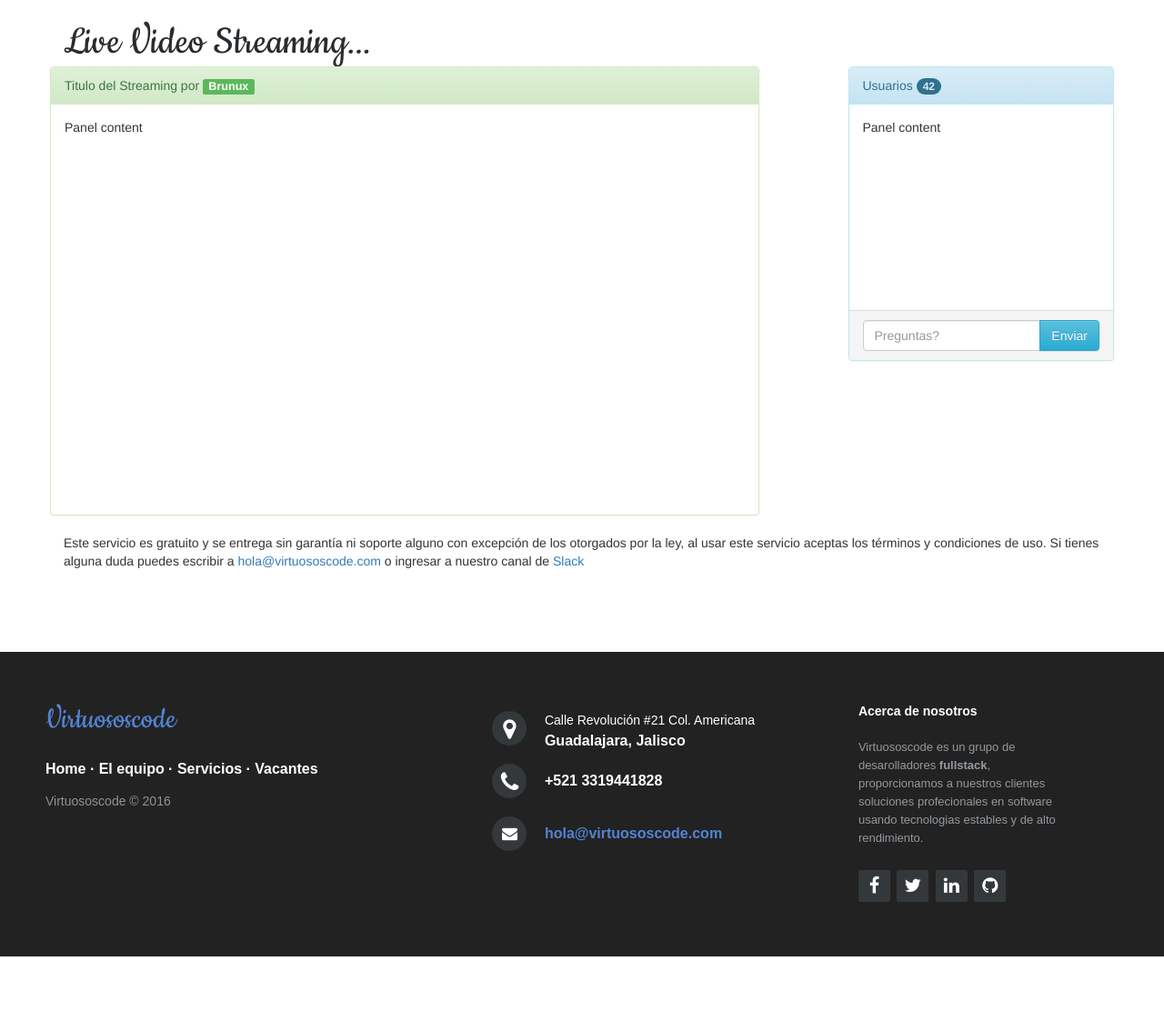
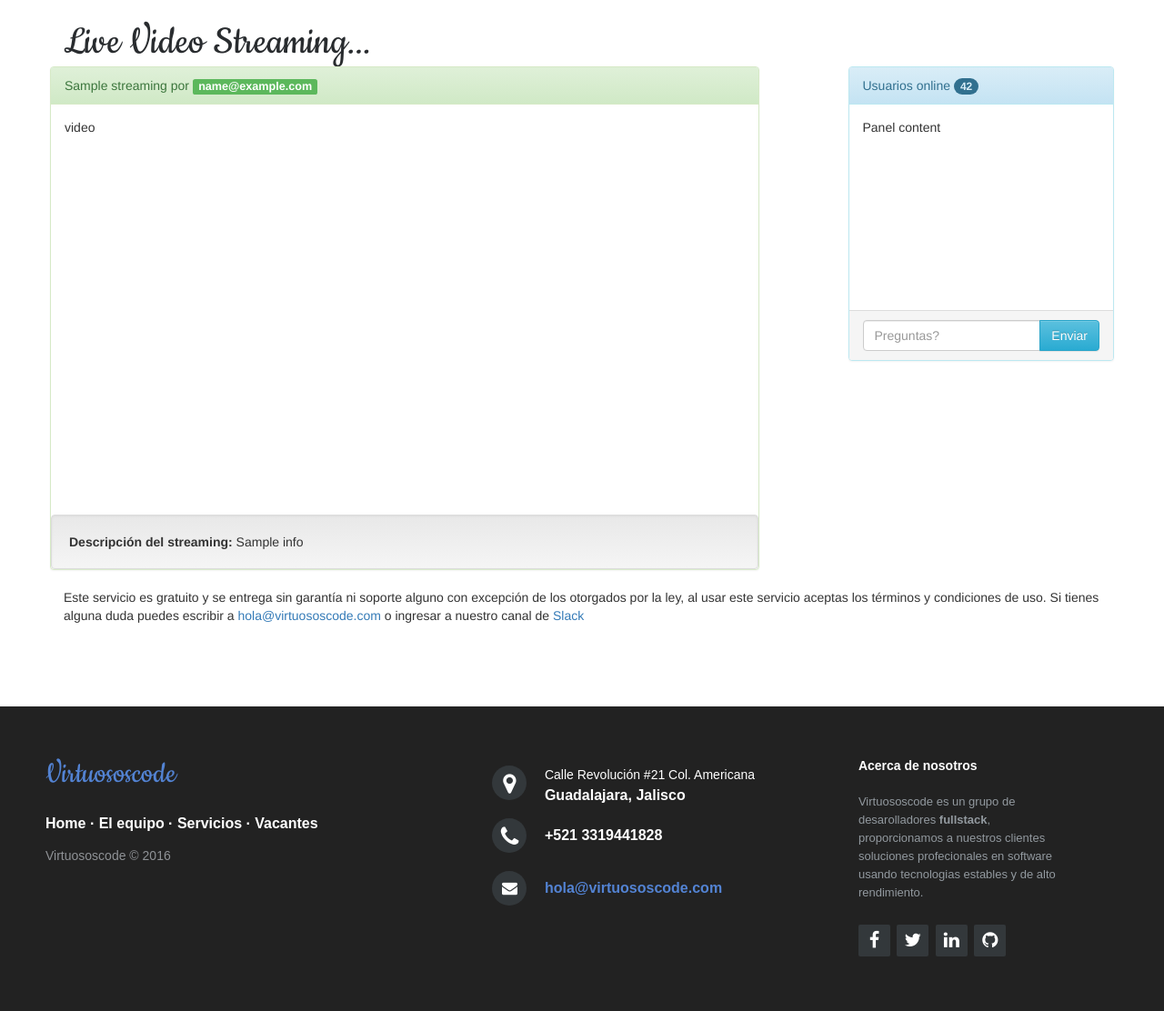
Before and after one commit to Brunux/django-streaming, a Django app: template templates/streaming.html in a window 1280 px wide. Shown: the part 52-1164 px from the top of the page at 91% size. Before the commit the page ends 1104 px from the top, so only its background shows below. Run offline with Django 3.2, Linux system fonts and the light colour scheme; the template is opened without the code that fills it: most values are stand-ins (such as "Sample title", 1, 10 or a date in 2020); some libraries are stand-ins or nearby versions.

Commit message:
Add streaming info to template

```diff
--- a/static/css/styles.css
+++ b/static/css/styles.css
@@ -17,3 +17,7 @@
 .paggind-off {
 	padding: 0 0 0 0;
 }
+
+.margin-off {
+	margin: 0 0 0 0;
+}
--- a/streamingapp/urls.py
+++ b/streamingapp/urls.py
@@ -6,6 +6,7 @@ urlpatterns = [
     # A view named "home" is referenced in a few places.
     # Make sure to update the references if you change or delete this url line!
     url(r"^$", views.home, name="home"),
-    url(r"^create-streaming/$", views.streamingCreateView, name="create-streaming"),
-    url(r"^streaming/$", views.streamingView, name="streaming"),
+    url(r"^create-streaming/$", views.streaming_create_view, name="create-streaming"),
+    url(r"^streaming/$", views.streaming_view, name="streaming"),
+    url(r"[a-f0-9]{8}-?[a-f0-9]{4}-?4[a-f0-9]{3}-?[89ab][a-f0-9]{3}-?[a-f0-9]{12}", views.streaming_view_linked, name="streaming-linked"),
 ]
--- a/templates/home.html
+++ b/templates/home.html
@@ -47,7 +47,7 @@
           <div class="panel-body">
             Streaming img
           </div>
-          <div class="panel-footer"><button type="button" class="btn btn-info">Ingresar</button></div>
+          <div class="panel-footer"><a href="/{{ streaming.uuid }}/" class="btn btn-info" role="button">Ingresar</a></div>
         </div>
         {% if forloop.counter|divisibleby:3 %}
          </div><div class="row">
--- a/templates/streaming.html
+++ b/templates/streaming.html
@@ -4,15 +4,16 @@
 <h1 class="logo-header">Live Video Streaming...</h1>
 <div class="row">
   <div class="panel panel-success col-md-8 paggind-off">
-    <div class="panel-heading">Titulo del Streaming por <span class="label label-success"><big> Brunux </big></span></div>
+    <div class="panel-heading">{{ streaming.title }} por <span class="label label-success"><big> {{streaming.user_email}} </big></span></div>
     <div class="panel-body">
       <div class="embed-responsive embed-responsive-16by9">
-        Panel content
+        video
       </div>
     </div>
+    <p class="well margin-off"><strong>Descripción del streaming: </strong>{{ streaming.info }}</p>
   </div>
   <div class="panel panel-info col-md-3 paggind-off pull-right">
-    <div class="panel-heading">Usuarios <span class="badge">42</span></div>
+    <div class="panel-heading">Usuarios online <span class="badge">42</span></div>
     <div class="panel-body">
       <div class="embed-responsive embed-responsive-4by3">
         Panel content
```
Also changed, not shown: streamingapp/views.py (+18 -4 lines).
